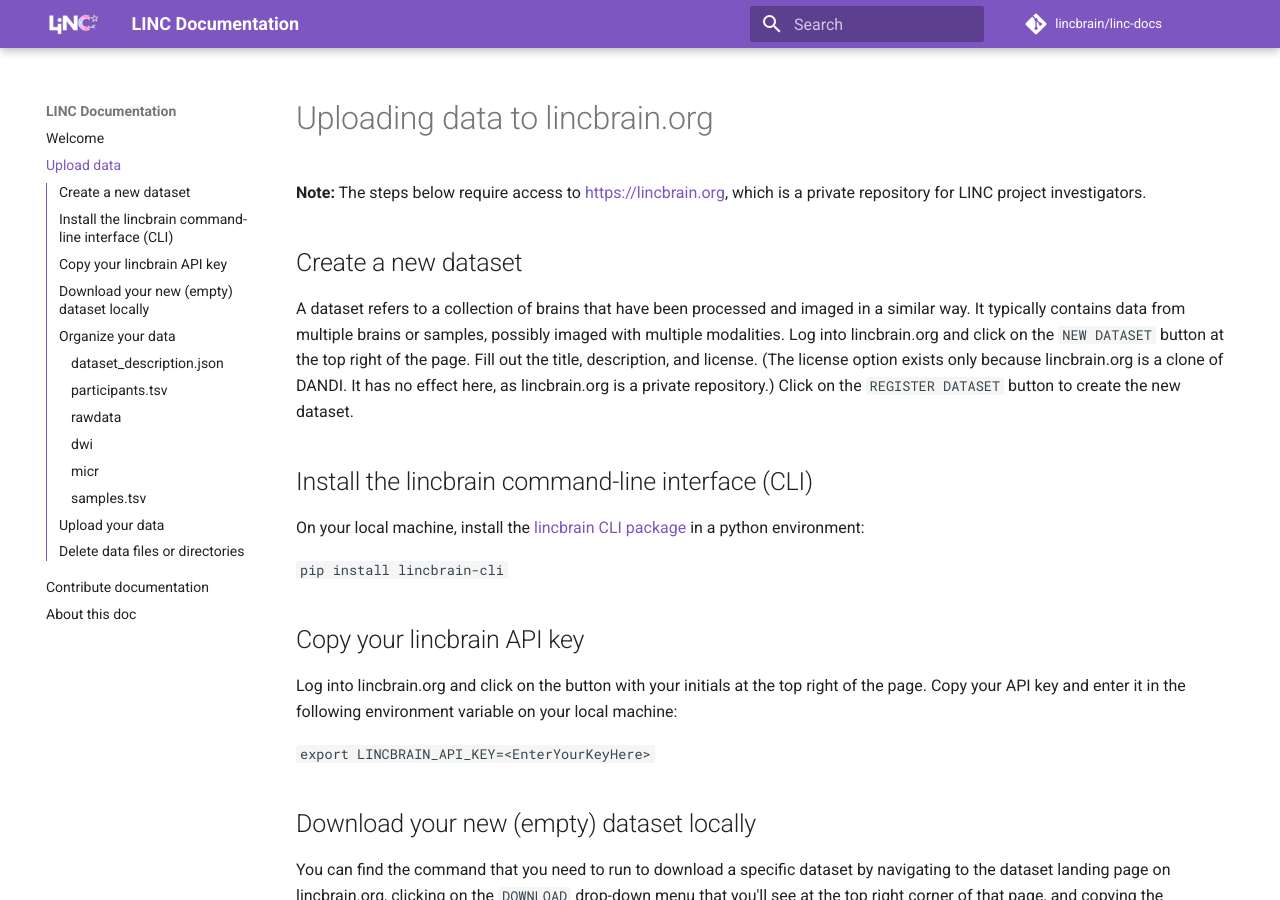
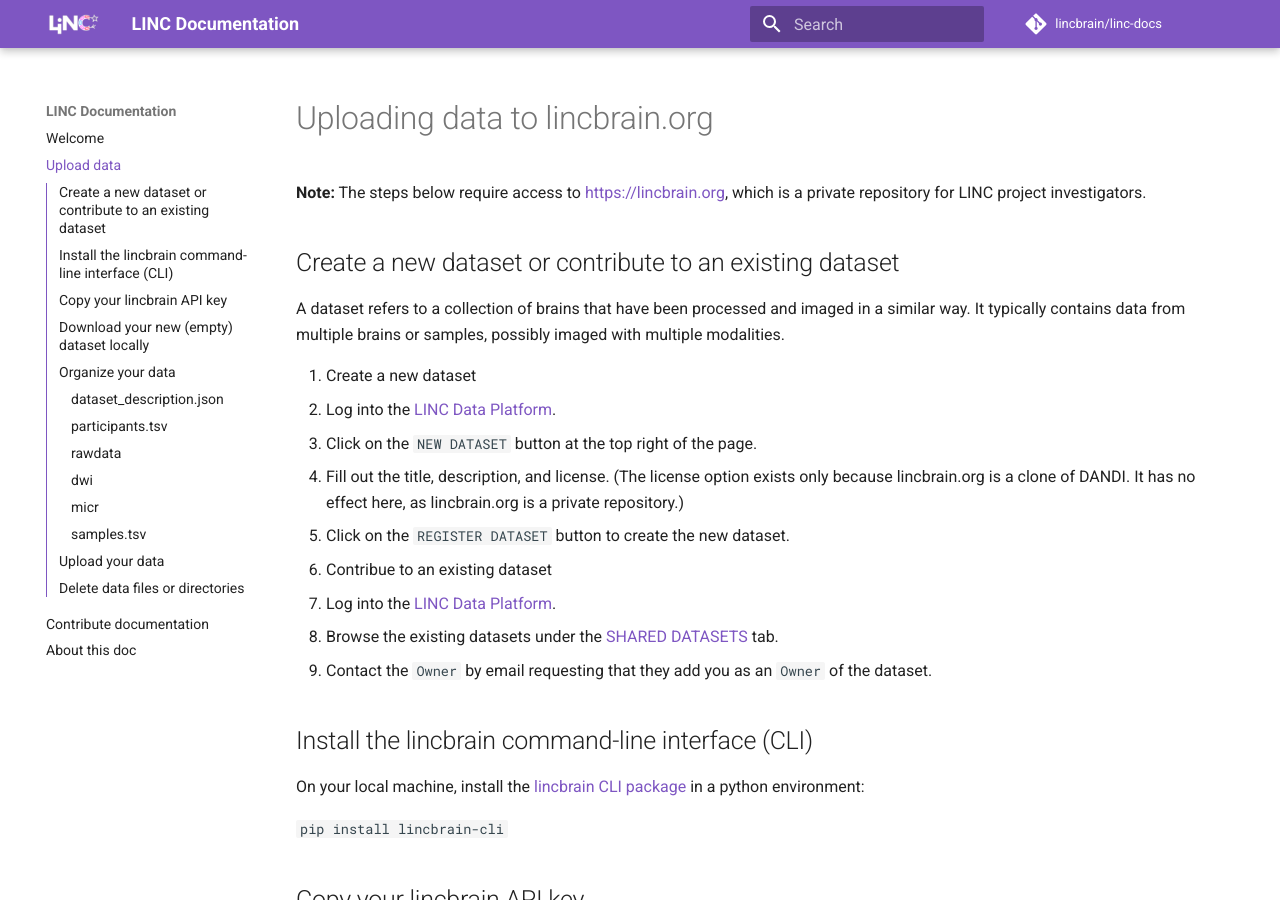
Before and after one commit to shrutivarade/linc-docs, an MkDocs documentation site: the page built from docs/upload.md, in a window 1280 px wide and 900 px high. Built offline with MkDocs 1.6.1 and Material for MkDocs 9.7.7, drawn with Linux system fonts in a browser that asks for light colours; comment, search, counter and statistics services are not loaded.

Commit message:
Add instructions for contributing to an existing dataset

```diff
--- a/docs/upload.md
+++ b/docs/upload.md
@@ -1,8 +1,18 @@
 # Uploading data to lincbrain.org
 **Note:** The steps below require access to https://lincbrain.org, which is a private repository for LINC project investigators.
 
-## Create a new dataset
-A dataset refers to a collection of brains that have been processed and imaged in a similar way. It typically contains data from multiple brains or samples, possibly imaged with multiple modalities. Log into lincbrain.org and click on the `NEW DATASET` button at the top right of the page. Fill out the title, description, and license. (The license option exists only because lincbrain.org is a clone of DANDI. It has no effect here, as lincbrain.org is a private repository.) Click on the `REGISTER DATASET` button to create the new dataset.
+## Create a new dataset or contribute to an existing dataset
+A dataset refers to a collection of brains that have been processed and imaged in a similar way. It typically contains data from multiple brains or samples, possibly imaged with multiple modalities.
+
+1. Create a new dataset
+  1. Log into the [LINC Data Platform](lincbrain.org).
+  1. Click on the `NEW DATASET` button at the top right of the page.
+  1. Fill out the title, description, and license. (The license option exists only because lincbrain.org is a clone of DANDI. It has no effect here, as lincbrain.org is a private repository.)
+  1. Click on the `REGISTER DATASET` button to create the new dataset.
+1. Contribue to an existing dataset
+  1. Log into the [LINC Data Platform](lincbrain.org).
+  1. Browse the existing datasets under the [SHARED DATASETS](https://lincbrain.org/dandiset) tab.
+  1. Contact the `Owner` by email requesting that they add you as an `Owner` of the dataset.
 
 ## Install the lincbrain command-line interface (CLI)
 On your local machine, install the [lincbrain CLI package](https://pypi.org/project/lincbrain-cli/) in a python environment:
```
